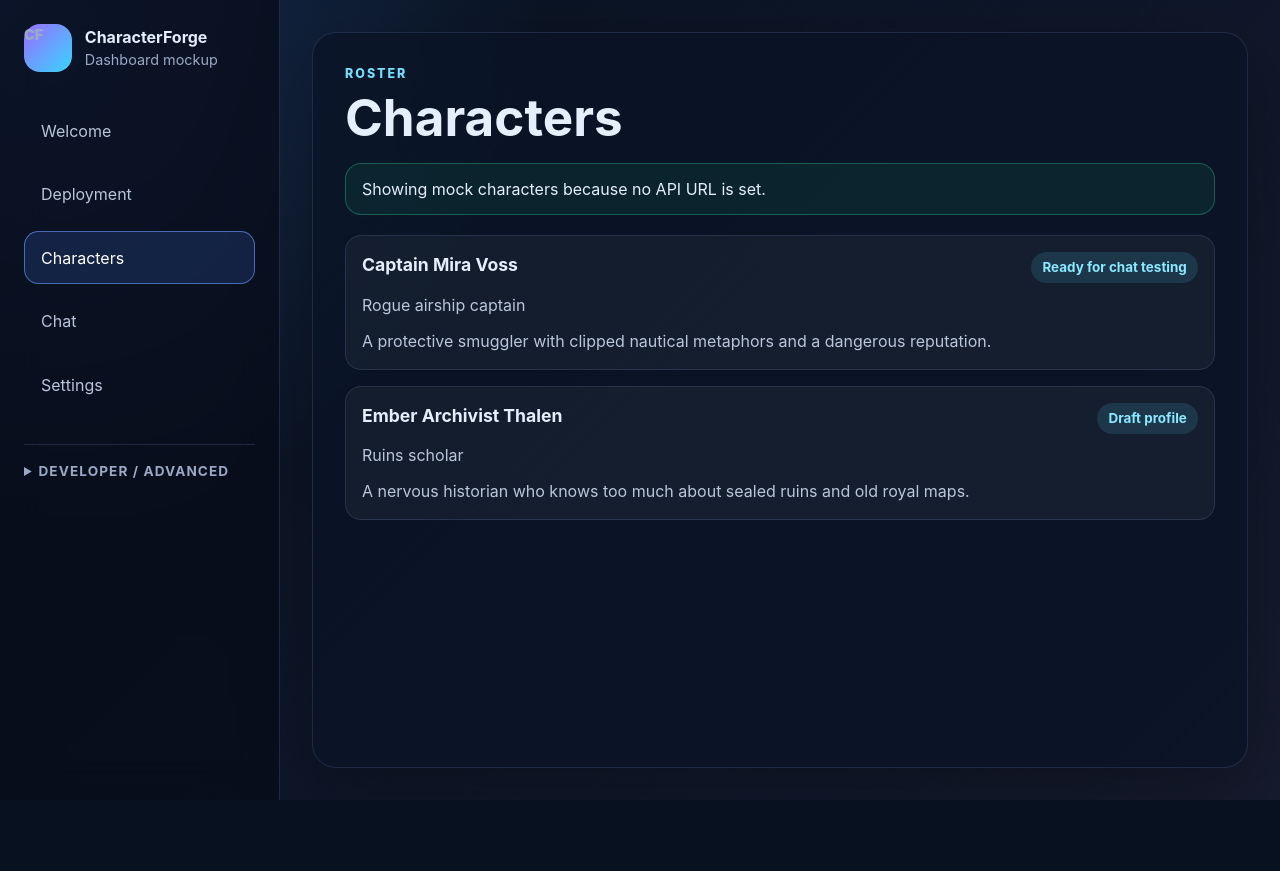
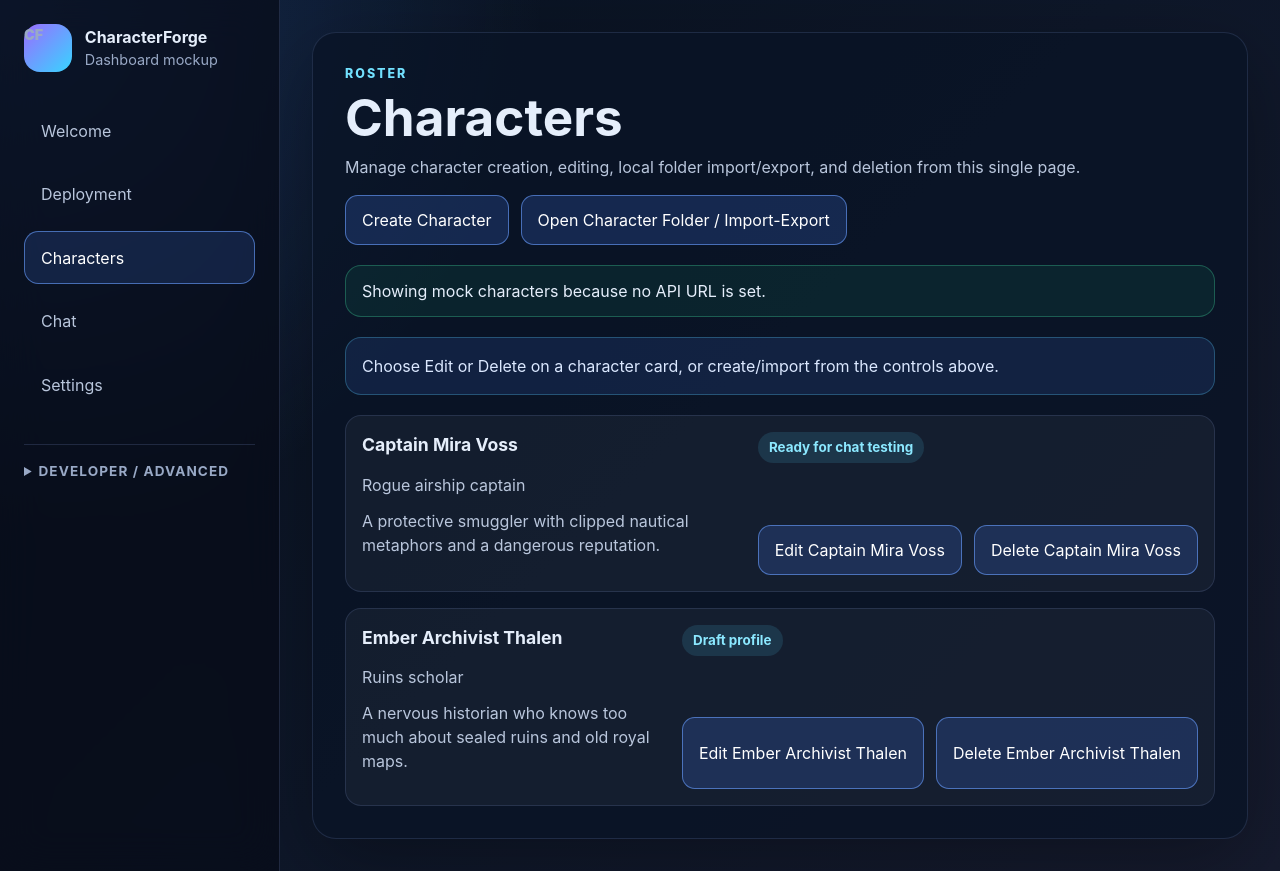
Before and after one commit to Cloudygb/CharacterForge-AI, a React (Vite) app in the folder apps/dashboard/: page / in a window 1280 px wide. Both pictures are taken after a click on the button "Characters". Before the commit the page ends 800 px from the top, so only its background shows below. Built offline with nearby package versions, Linux system fonts and the light colour scheme.

Commit message:
Merge character tools into Characters

```diff
--- a/apps/dashboard/src/App.tsx
+++ b/apps/dashboard/src/App.tsx
@@ -255,11 +255,7 @@ const screens: Array<{ id: ScreenId; label: string }> = [
   { id: "settings", label: "Settings" }
 ];
 
-const developerScreens: Array<{ id: ScreenId; label: string }> = [
-  { id: "editor", label: "Character Editor" },
-  { id: "packs", label: "Character Packs" },
-  { id: "json", label: "Raw JSON Preview" }
-];
+const developerScreens: Array<{ id: ScreenId; label: string }> = [{ id: "json", label: "Raw JSON Preview" }];
 
 const actionTemplateConfigs: ActionTemplateConfig[] = [
   {
@@ -541,9 +537,7 @@ const firstRunTutorialSteps: TutorialStep[] = [
     ],
     nextLabel: "Next: Chat and payloads",
     actions: [
-      { label: "Open Characters", screen: "characters" },
-      { label: "Open Character Editor", screen: "editor" },
-      { label: "Open Character Packs", screen: "packs" }
+      { label: "Open Characters", screen: "characters" }
     ]
   },
   {
@@ -2025,26 +2019,137 @@ function DeploymentStartScreen({
   );
 }
 
-function CharactersScreen({ characters, mode }: { characters: Character[]; mode: "api" | "mock" }) {
+function CharactersScreen({
+  characters,
+  deleteStatus,
+  editingVisible,
+  editor,
+  mode,
+  packTools,
+  pendingDelete,
+  onCancelDelete,
+  onConfirmDelete,
+  onCreateCharacter,
+  onEditCharacter,
+  onRequestDelete,
+  onTogglePackTools
+}: {
+  characters: Character[];
+  deleteStatus: EditorStatus;
+  editingVisible: boolean;
+  editor: {
+    form: CharacterEditorForm;
+    onFormChange: (form: CharacterEditorForm) => void;
+    onSubmit: () => void;
+    previewPayload: CharacterPayload | null;
+    status: EditorStatus;
+    validationErrors: string[];
+  };
+  mode: "api" | "mock";
+  packTools: {
+    exportState: PackExportState | null;
+    loadedPack: LoadedPack | null;
+    onExportSelected: () => void;
+    onFileLoad: (files: FileList | null) => void;
+    onImportSelected: () => void;
+    onSelectionChange: (characterIds: string[]) => void;
+    selectedCharacterIds: string[];
+    status: PackStatus;
+    visible: boolean;
+  };
+  pendingDelete: Character | null;
+  onCancelDelete: () => void;
+  onConfirmDelete: () => void;
+  onCreateCharacter: () => void;
+  onEditCharacter: (character: Character) => void;
+  onRequestDelete: (character: Character) => void;
+  onTogglePackTools: () => void;
+}) {
   return (
     <section className="screen-card" aria-labelledby="characters-title">
       <p className="eyebrow">Roster</p>
       <h1 id="characters-title">Characters</h1>
+      <p>Manage character creation, editing, local folder import/export, and deletion from this single page.</p>
+      <div className="button-row" aria-label="Character management actions">
+        <button onClick={onCreateCharacter} type="button">
+          Create Character
+        </button>
+        <button onClick={onTogglePackTools} type="button">
+          Open Character Folder / Import-Export
+        </button>
+      </div>
       <div className="notice compact">
         {mode === "api" ? "Showing API characters loaded through the TypeScript SDK." : "Showing mock characters because no API URL is set."}
       </div>
+      <div className={`connection-status ${deleteStatus.state}`} role={deleteStatus.state === "error" ? "alert" : "status"}>
+        {deleteStatus.message}
+      </div>
+      {characters.length ? (
         <div className="character-list">
           {characters.map((character) => (
-          <article className="character-card" key={character.id}>
+            <article aria-label={character.name} className="character-card" key={character.id}>
               <div>
                 <h2>{character.name}</h2>
                 <p>{character.archetype}</p>
               </div>
               <span className="status-pill">{character.status}</span>
               <p>{character.description}</p>
+              <div className="button-row">
+                <button onClick={() => onEditCharacter(character)} type="button">
+                  Edit {character.name}
+                </button>
+                <button className="danger-button" onClick={() => onRequestDelete(character)} type="button">
+                  Delete {character.name}
+                </button>
+              </div>
             </article>
           ))}
         </div>
+      ) : (
+        <div className="empty-state">
+          <h2>No characters yet</h2>
+          <p>Create a character or import a local character pack to begin.</p>
+        </div>
+      )}
+
+      {pendingDelete ? (
+        <div aria-labelledby="delete-character-title" aria-modal="true" className="modal-panel" role="alertdialog">
+          <h2 id="delete-character-title">Delete {pendingDelete.name}?</h2>
+          <p>This only removes the character from this dashboard view. API deletion will be wired when backend delete support is ready.</p>
+          <div className="button-row">
+            <button onClick={onCancelDelete} type="button">
+              Cancel delete
+            </button>
+            <button className="danger-button" onClick={onConfirmDelete} type="button">
+              Confirm delete
+            </button>
+          </div>
+        </div>
+      ) : null}
+
+      {editingVisible ? (
+        <CharacterEditorScreen
+          form={editor.form}
+          onFormChange={editor.onFormChange}
+          onSubmit={editor.onSubmit}
+          previewPayload={editor.previewPayload}
+          status={editor.status}
+          validationErrors={editor.validationErrors}
+        />
+      ) : null}
+
+      {packTools.visible ? (
+        <CharacterPacksScreen
+          exportState={packTools.exportState}
+          loadedPack={packTools.loadedPack}
+          onExportSelected={packTools.onExportSelected}
+          onFileLoad={packTools.onFileLoad}
+          onImportSelected={packTools.onImportSelected}
+          onSelectionChange={packTools.onSelectionChange}
+          selectedCharacterIds={packTools.selectedCharacterIds}
+          status={packTools.status}
+        />
+      ) : null}
     </section>
   );
 }
@@ -2092,7 +2197,7 @@ function CharacterEditorScreen({
   return (
     <section className="screen-card" aria-labelledby="editor-title">
       <p className="eyebrow">Create or edit profile</p>
-      <h1 id="editor-title">Character Editor</h1>
+      <h1 id="editor-title">Create or Edit Character</h1>
       <p>
         Build a complete CharacterForge profile, preview the exact API payload, then submit it with the TypeScript SDK.
         Leave the character ID blank to create a new profile, or enter an existing ID to update that character.
@@ -2218,7 +2323,7 @@ function CharacterPacksScreen({
   return (
     <section className="screen-card" aria-labelledby="packs-title">
       <p className="eyebrow">Local pack tools</p>
-      <h1 id="packs-title">Character Packs</h1>
+      <h1 id="packs-title">Character Folder Import-Export</h1>
       <p>
         Load a local pack JSON file, extracted pack folder, or zip archive in the browser, validate it, preview contents,
         import selected characters, and export selected characters with payload templates and bindings.
@@ -2408,6 +2513,14 @@ export default function App() {
   const [editorForm, setEditorForm] = useState<CharacterEditorForm>(() => createInitialEditorForm(mockCharacters[0]));
   const [editorStatus, setEditorStatus] = useState<EditorStatus>({
     message: "Ready to preview and submit a character profile.",
+    state: "idle"
+  });
+  const [charactersEditorVisible, setCharactersEditorVisible] = useState(false);
+  const [characterPackToolsVisible, setCharacterPackToolsVisible] = useState(false);
+  const [pendingDeleteCharacter, setPendingDeleteCharacter] = useState<Character | null>(null);
+  const [deletedCharacterIds, setDeletedCharacterIds] = useState<string[]>([]);
+  const [characterDeleteStatus, setCharacterDeleteStatus] = useState<EditorStatus>({
+    message: "Choose Edit or Delete on a character card, or create/import from the controls above.",
     state: "idle"
   });
   const [loadedPack, setLoadedPack] = useState<LoadedPack | null>(null);
@@ -2449,8 +2562,9 @@ export default function App() {
   const [deploymentEndResult, setDeploymentEndResult] = useState<DeploymentEndResult | null>(null);
 
   const apiMode = Boolean(settings.apiBaseUrl.trim());
-  const activeCharacters = apiMode && apiCharacters.length ? apiCharacters : mockCharacters;
-  const sharedStateCharacters = apiMode ? apiCharacters : activeCharacters;
+  const sourceCharacters = apiMode && apiCharacters.length ? apiCharacters : mockCharacters;
+  const activeCharacters = sourceCharacters.filter((character) => !deletedCharacterIds.includes(character.id));
+  const sharedStateCharacters = apiMode ? apiCharacters.filter((character) => !deletedCharacterIds.includes(character.id)) : activeCharacters;
   const deploymentConfig = useMemo(
     () =>
       buildDeploymentConfig({
@@ -2768,6 +2882,32 @@ export default function App() {
     }
   }
 
+  function handleCreateCharacterFromCharactersPage() {
+    setEditorForm(createInitialEditorForm(mockCharacters[0]));
+    setCharactersEditorVisible(true);
+    setEditorStatus({ message: "Ready to create a new character profile.", state: "idle" });
+  }
+
+  function handleEditCharacterFromCharactersPage(character: Character) {
+    setEditorForm({ ...createInitialEditorForm(character), characterId: character.id });
+    setCharactersEditorVisible(true);
+    setEditorStatus({ message: `Editing ${character.name}.`, state: "idle" });
+  }
+
+  function handleRequestDeleteCharacter(character: Character) {
+    setPendingDeleteCharacter(character);
+    setCharacterDeleteStatus({ message: `Confirm before deleting ${character.name}.`, state: "idle" });
+  }
+
+  function handleConfirmDeleteCharacter() {
+    if (!pendingDeleteCharacter) {
+      return;
+    }
+    setDeletedCharacterIds((current) => [...new Set([...current, pendingDeleteCharacter.id])]);
+    setCharacterDeleteStatus({ message: "Character removed from this dashboard view.", state: "success" });
+    setPendingDeleteCharacter(null);
+  }
+
   async function handleSubmitCharacter() {
     if (editorValidationErrors.length || !editorPayload) {
       setEditorStatus({ message: "Fix validation issues before submitting the character profile.", state: "error" });
@@ -2920,7 +3060,40 @@ export default function App() {
           />
         );
       case "characters":
-        return <CharactersScreen characters={activeCharacters} mode={apiMode && apiCharacters.length ? "api" : "mock"} />;
+        return (
+          <CharactersScreen
+            characters={activeCharacters}
+            deleteStatus={characterDeleteStatus}
+            editingVisible={charactersEditorVisible}
+            editor={{
+              form: editorForm,
+              onFormChange: setEditorForm,
+              onSubmit: handleSubmitCharacter,
+              previewPayload: editorPayload,
+              status: editorStatus,
+              validationErrors: editorValidationErrors
+            }}
+            mode={apiMode && apiCharacters.length ? "api" : "mock"}
+            packTools={{
+              exportState: packExportState,
+              loadedPack,
+              onExportSelected: handleExportPackCharacters,
+              onFileLoad: handlePackFileLoad,
+              onImportSelected: handleImportPackCharacters,
+              onSelectionChange: setSelectedPackCharacterIds,
+              selectedCharacterIds: selectedPackCharacterIds,
+              status: packStatus,
+              visible: characterPackToolsVisible
+            }}
+            pendingDelete={pendingDeleteCharacter}
+            onCancelDelete={() => setPendingDeleteCharacter(null)}
+            onConfirmDelete={handleConfirmDeleteCharacter}
+            onCreateCharacter={handleCreateCharacterFromCharactersPage}
+            onEditCharacter={handleEditCharacterFromCharactersPage}
+            onRequestDelete={handleRequestDeleteCharacter}
+            onTogglePackTools={() => setCharacterPackToolsVisible((visible) => !visible)}
+          />
+        );
       case "editor":
         return (
           <CharacterEditorScreen
```
Also changed, not shown: 1 other file (tests, documents, lock files or other folders). Lines whose indentation alone changed are shown as unchanged.
